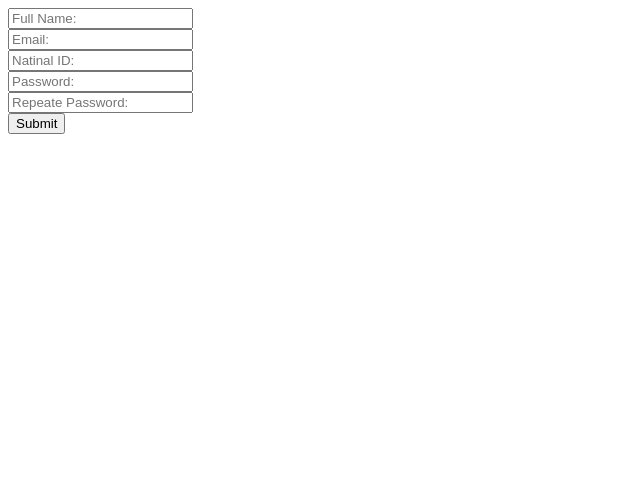
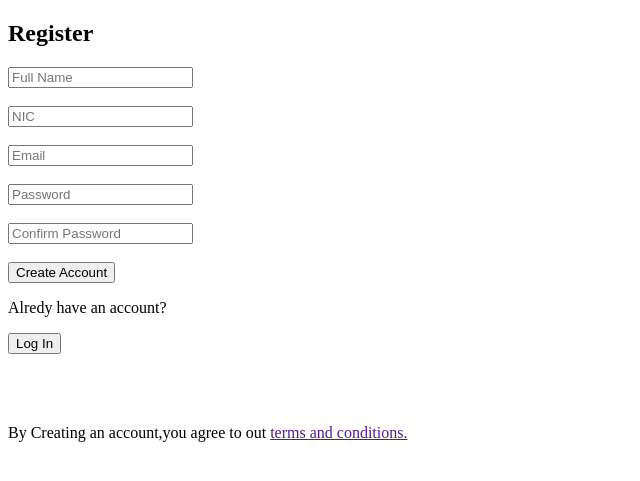
Before and after one commit to ka0un/Library-Management-System-, a PHP site: page /register/register.php in a window 1280 px wide. Shown: the top 481 px of the page, without its empty margins (0-640 px from the left). Run offline with PHP 8.4, Linux system fonts and the light colour scheme; data that the repository does not hold is empty.

Commit message:
login_reg

```diff
--- a/register/register.php
+++ b/register/register.php
@@ -62,29 +62,38 @@ if(isset($_SESSION["user"])){
 
         ?>
 
-        <form action="register.php" method="post" id="registrationForm">
-            <div class="register-element">
-                <input type="text" name="name" placeholder="Full Name:" required>
+<div class="login_border">
+		<div class="login_div">
+			<form action="register.php" method="post" class="register_form">
+				<h2>Register</h2>
+				<div class="name_div">
+					<input type="text" class="full_name" id="input" placeholder="Full Name" name="name" required><br><br>
 				</div>
-            <div class="register-element">
-                <input type="email" name="email" placeholder="Email:" required>
+				<div class="nic_div">
+					<input type="text" class="nic_reg" id="input" placeholder="NIC" name="nic" required><br><br>
 				</div>
-            <div class="register-element">
-                <input type="text" name="nic" placeholder="Natinal ID:" required>
+				<div class="email_div">
+				<input type="email" class="email_login" id="input" placeholder="Email" name="email" required><br><br>
 				</div>
-            <div class="register-element">
-                <input type="password" name="password" placeholder="Password:" required>
+				<div class="password_div">
+					<input type="password" placeholder="Password" id="input" name="password" required><br><br>
 				</div>
-            <div class="register-element">
-                <input type="text" name="repeate_password" placeholder="Repeate Password:" required>
+				<div class="confirm_password_div">
+					<input type="password" placeholder="Confirm Password" id="input" name="Confirm_password" required><br><br>
 				</div>
-            <div class="register-button">
-                <input type="submit" name="submit" value="Submit">
-            </div>
-        </form>
-
+				<div classs="create_account_div">
+					<input type="submit" class="login_submit" name="create_account" id="input" value="Create Account"><br>
 				</div>
 
+				<p>Alredy have an account?</p>
+				<a href="login.php">
+					<button class="sign_in">Log In</button><br><br>
+				</a>
+			</form>
+		</div>
+	</div>
+	<br><br>
+	<p>By Creating an account,you agree to out <a href="">terms and conditions.</a></p>
     <script>
     document.getElementById('registrationForm').onsubmit = function(e) {
         var password = document.getElementById('password').value;
```
Also changed, not shown: register/login.css (deleted, +0 -39 lines), register/login.php (+2 -6 lines), register/style/login_reg.css (added, +53 -0 lines). Lines whose indentation alone changed are shown as unchanged.
